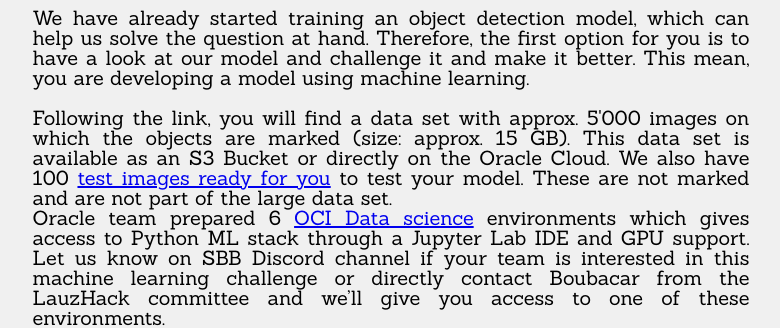
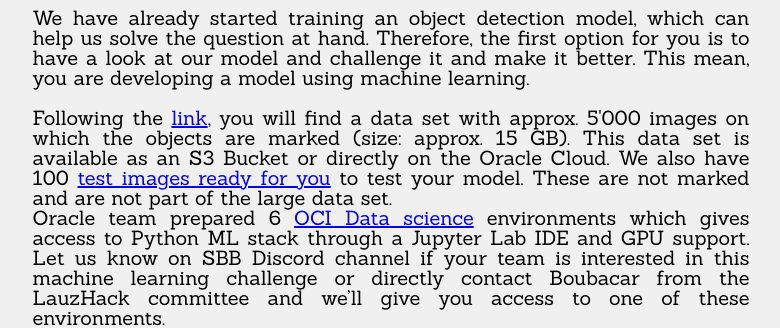
Before and after one commit to LauzHack/LauzHack.github.io, a Jekyll site: the page built from challenges/sbb.html, in a window 1280 px wide and 900 px high, scrolled down 2227 px. Shown: the part 150-478 px from the top of the window, without its empty margins (249-1029 px from the left). Built offline with Jekyll 4.4.1, drawn with Linux system fonts in a browser that asks for light colours.

Commit message:
Add dataset link

```diff
--- a/challenges/sbb.html
+++ b/challenges/sbb.html
@@ -67,7 +67,7 @@
     We have already started training an object detection model, which can help us solve the question at hand. Therefore, the first option for you is to have a look at our model and challenge it and make it better. This mean, you are developing a model using machine learning.
   </p>
   <p>
-    Following the link, you will find a data set with approx. 5'000 images on which the objects are marked (size: approx. 15 GB). This data set is available as an S3 Bucket or directly on the Oracle Cloud. We also have 100 <a href="https://objectstorage.eu-zurich-1.oraclecloud.com/n/zrb4szr3ko7k/b/bucket-20201127-1713Test_Images/o/images_to_test_with.zip">test images ready for you</a> to test your model. These are not marked and are not part of the large data set.
+    Following the <a href="https://objectstorage.uk-london-1.oraclecloud.com/p/1J1D0PyVRQwnW11s7g3uIF8oAKOsXf6uCE4T2esnayy0ZhBWsFOcVcmbq9F8783E/n/orasealps/b/LauzHack2020/o/dataset.tgz">link</a>, you will find a data set with approx. 5'000 images on which the objects are marked (size: approx. 15 GB). This data set is available as an S3 Bucket or directly on the Oracle Cloud. We also have 100 <a href="https://objectstorage.eu-zurich-1.oraclecloud.com/n/zrb4szr3ko7k/b/bucket-20201127-1713Test_Images/o/images_to_test_with.zip">test images ready for you</a> to test your model. These are not marked and are not part of the large data set.
     <br>
     Oracle team prepared 6 <a href="https://docs.cloud.oracle.com/en-us/iaas/data-science/using/data-science.htm">OCI Data science</a> environments which gives access to Python ML stack through a Jupyter Lab IDE and GPU support.
     Let us know on SBB Discord channel if your team is interested in this machine learning challenge or directly contact Boubacar from the LauzHack committee and we’ll give you access to one of these environments.
```
